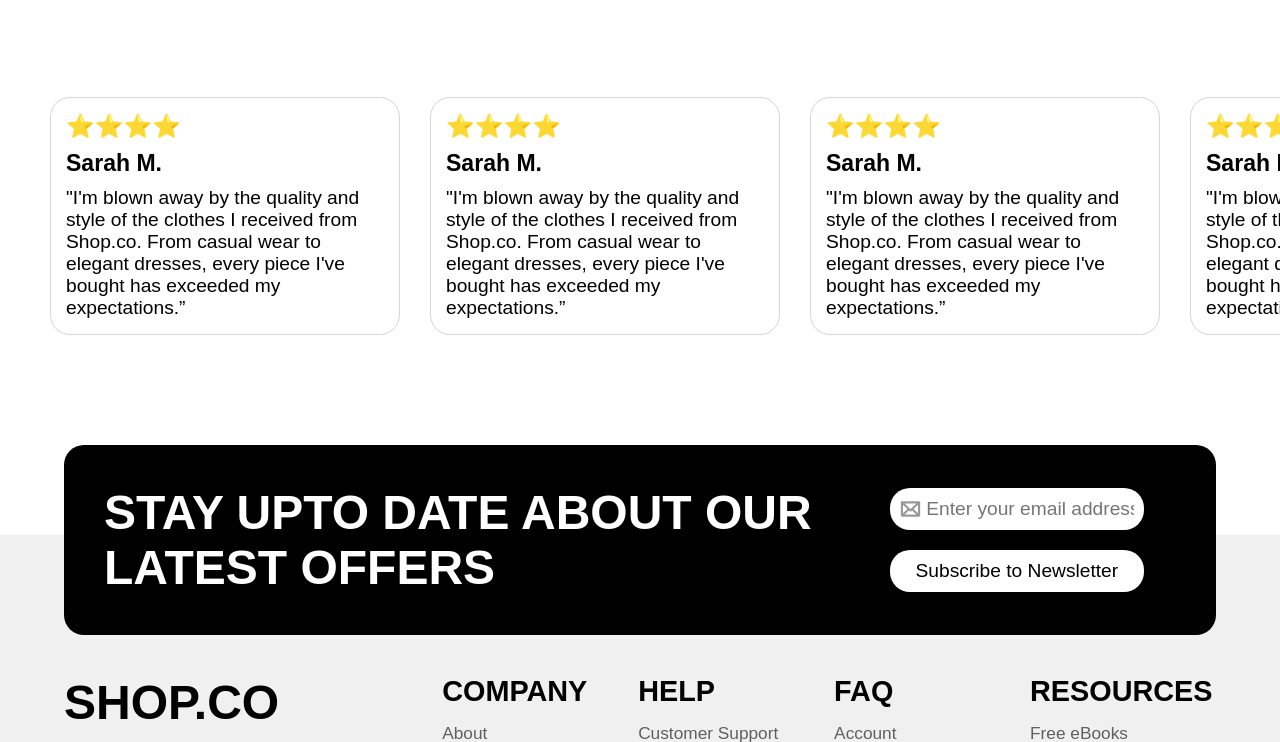
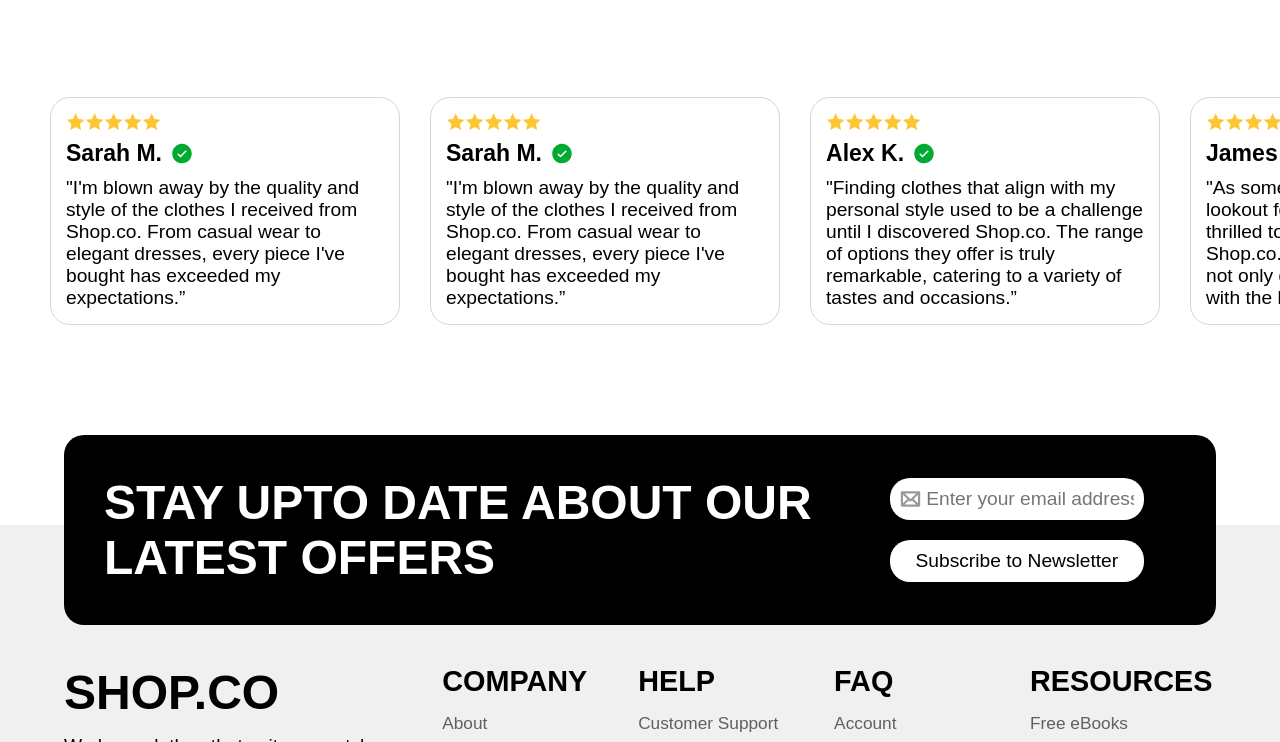
Before and after one commit to Leckller/Desafio-Compass, a website built with webpack: page src/index.html in a window 1280 px wide. Shown: the part 3248-3990 px from the top of the page. Built offline with nearby package versions, Linux system fonts and the light colour scheme; a web font is replaced by a local one.

Commit message:
feat: Comentarios renderizados por js

```diff
--- /dev/null
+++ b/src/Components/ComentarioComponent.ts
@@ -0,0 +1,41 @@
+import IComentario from '../Types/IComentario';
+import { fullStar, halfStar } from '../assets/Stars/index';
+import verificado from '../assets/verificado.svg';
+
+function ComentarioComponent(campos: IComentario) {
+  const Card = document.createElement('article');
+  Card.classList.add('card');
+
+  const avaliacao = document.createElement('div');
+  avaliacao.classList.add('avaliacao');
+  for (let i = 0; i < campos.avaliacao; i++) {
+    const star = document.createElement('img');
+    star.src = campos.avaliacao - i === 0.5 ? halfStar : fullStar;
+    star.alt = 'Star';
+    avaliacao.appendChild(star);
+  }
+
+  const TitleBox = document.createElement('article');
+  TitleBox.classList.add('TitleBox');
+
+  const Title = document.createElement('h3');
+  Title.textContent = campos.nome;
+
+  const Verificado = document.createElement('img');
+  Verificado.src = verificado;
+  Verificado.alt = 'Usuário verificado';
+
+  TitleBox.appendChild(Title);
+  TitleBox.appendChild(Verificado);
+
+  const Comentario = document.createElement('p');
+  Comentario.textContent = campos.comentario;
+
+  Card.appendChild(avaliacao);
+  Card.appendChild(TitleBox);
+  Card.appendChild(Comentario);
+
+  return Card;
+}
+
+export default ComentarioComponent;
--- a/src/app.ts
+++ b/src/app.ts
@@ -1,3 +1,5 @@
+import Comentarios from './utils/Comentarios';
+import ComentarioComponent from './Components/ComentarioComponent';
 import RoupaComponent from './Components/RoupaComponent';
 import { Roupas } from './utils/Roupas';
 
@@ -15,3 +17,12 @@ Roupas.topSeeling.forEach((roupa) => {
   const newRoupa = RoupaComponent(roupa);
   TopSeelingContent.appendChild(newRoupa);
 });
+
+// Adicion os comentarios
+
+const SectionCards = document.querySelector('.sectionCard')!;
+
+Comentarios.forEach((comentario) => {
+  const novoComentario = ComentarioComponent(comentario);
+  SectionCards.appendChild(novoComentario);
+});
--- a/src/index.html
+++ b/src/index.html
@@ -131,43 +131,9 @@
       </div>
 
     </section>
+
     <section class="sectionCard">
-      <article class="card">
-        <span>⭐⭐⭐⭐</span>
-        <h3>Sarah M.</h3>
-        <p>"I'm blown away by the quality and style of the clothes I received from Shop.co. From casual wear to
-          elegant dresses, every piece I've bought has exceeded my expectations.”</p>
-      </article>
-      <article class="card">
-        <span>⭐⭐⭐⭐</span>
-        <h3>Sarah M.</h3>
-        <p>"I'm blown away by the quality and style of the clothes I received from Shop.co. From casual wear to
-          elegant dresses, every piece I've bought has exceeded my expectations.”</p>
-      </article>
-      <article class="card">
-        <span>⭐⭐⭐⭐</span>
-        <h3>Sarah M.</h3>
-        <p>"I'm blown away by the quality and style of the clothes I received from Shop.co. From casual wear to
-          elegant dresses, every piece I've bought has exceeded my expectations.”</p>
-      </article>
-      <article class="card">
-        <span>⭐⭐⭐⭐</span>
-        <h3>Sarah M.</h3>
-        <p>"I'm blown away by the quality and style of the clothes I received from Shop.co. From casual wear to
-          elegant dresses, every piece I've bought has exceeded my expectations.”</p>
-      </article>
-      <article class="card">
-        <span>⭐⭐⭐⭐</span>
-        <h3>Sarah M.</h3>
-        <p>"I'm blown away by the quality and style of the clothes I received from Shop.co. From casual wear to
-          elegant dresses, every piece I've bought has exceeded my expectations.”</p>
-      </article>
-      <article class="card">
-        <span>⭐⭐⭐⭐</span>
-        <h3>Sarah M.</h3>
-        <p>"I'm blown away by the quality and style of the clothes I received from Shop.co. From casual wear to
-          elegant dresses, every piece I've bought has exceeded my expectations.”</p>
-      </article>
+
     </section>
 
   </main>
--- a/src/styles/Main.css
+++ b/src/styles/Main.css
@@ -77,6 +77,8 @@ main {
 .DescontoTotal::before {
     content: "$";
 }
+
+
 
 .desconto {
     background-color: rgba(255, 68, 68, 0.185);
@@ -310,6 +312,11 @@ main {
     scroll-snap-align: center;
 }
 
+.TitleBox {
+    display: flex;
+    gap: 10px;
+}
+
 /* Para o blur nos cards */
 /* .window {
     position: absolute;
```
Also changed, not shown: src/Components/Footer.ts (deleted), src/assets/verificado.svg (added).
